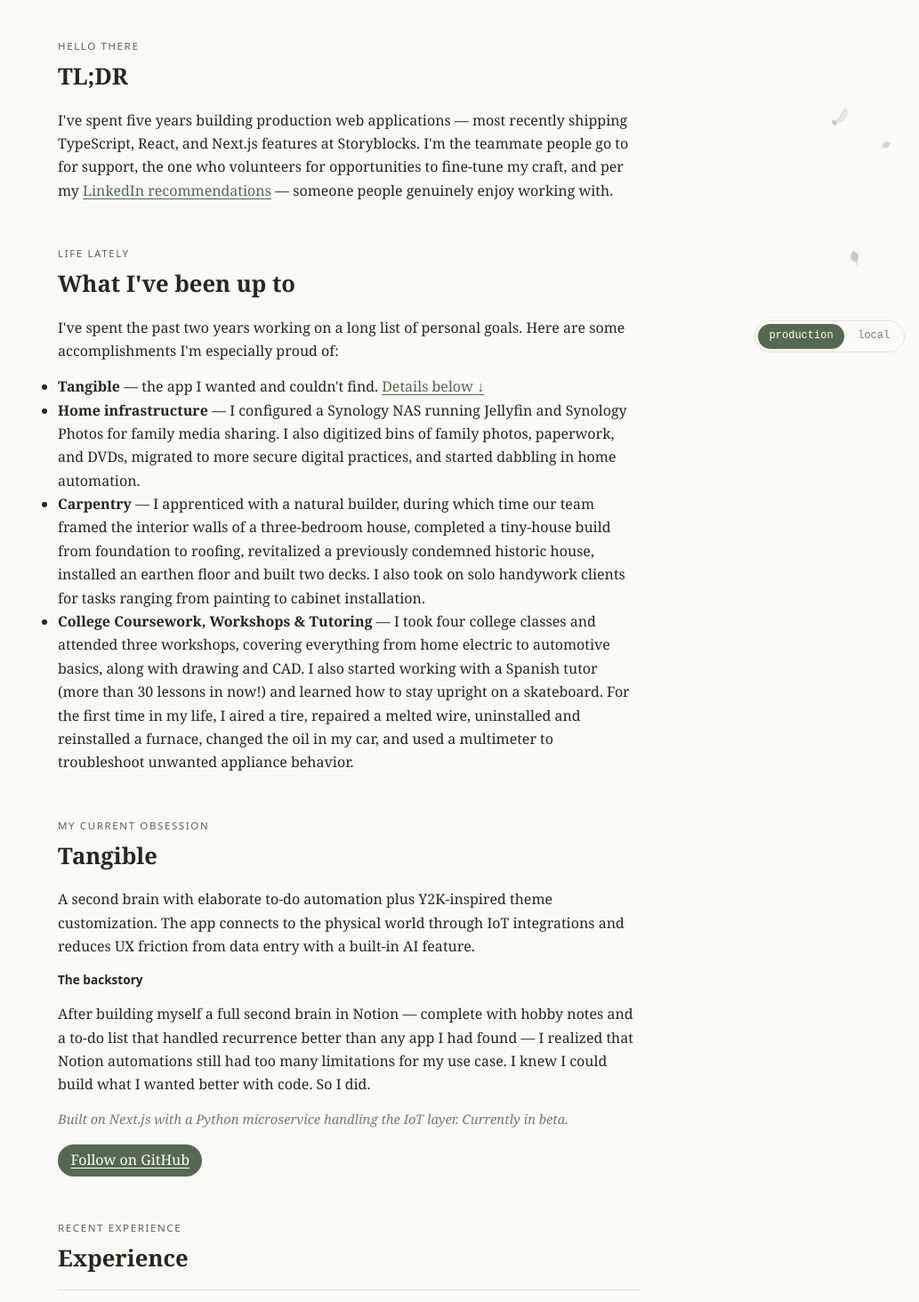
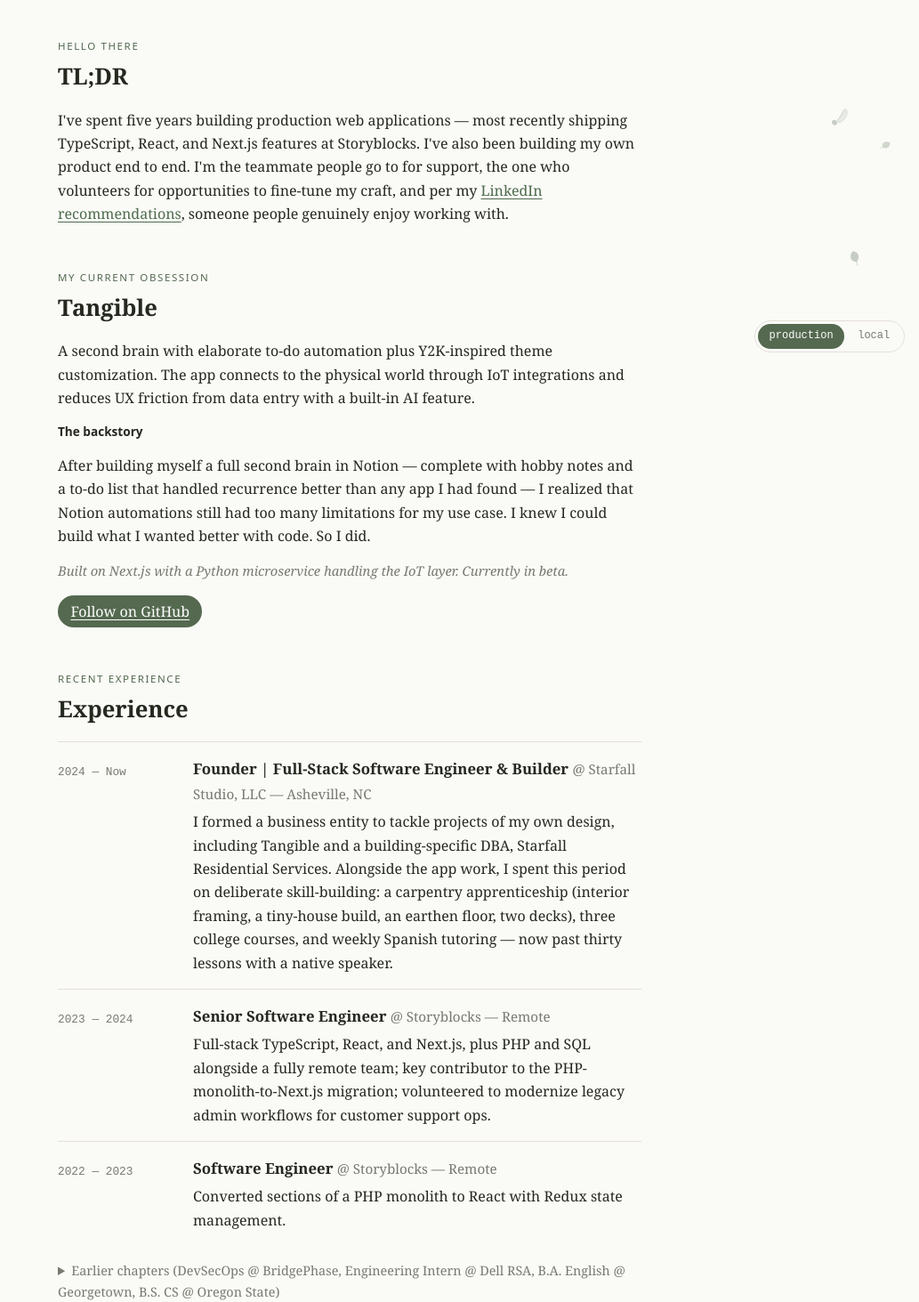
Before and after one commit to katiejyoung/katiejyoung, a React (Vite) app: page / in a window 1280 px wide. Shown: the part 388-1851 px from the top of the page at 89% size, without its empty margins (247-1280 px from the left). Built offline with nearby package versions, Linux system fonts and the light colour scheme.

Commit message:
Copy work

```diff
--- a/src/App.jsx
+++ b/src/App.jsx
@@ -62,44 +62,12 @@ export default function App() {
         <Section id="about" kicker="Hello there" title="TL;DR">
           <p>
             I've spent five years building production web applications — most recently shipping
-            TypeScript, React, and Next.js features at Storyblocks. I'm the teammate people go to for support, the one who volunteers for opportunities
-            to fine-tune my craft, and per my{" "}
+            TypeScript, React, and Next.js features at Storyblocks. I've also been
+            building my own product end to end. I'm the teammate people go to for support, the one who
+            volunteers for opportunities to fine-tune my craft, and per my{" "}
             <a href="https://www.linkedin.com/in/katiejanelle/details/recommendations/">
-            LinkedIn recommendations</a> — someone people genuinely enjoy working with.
+            LinkedIn recommendations</a>, someone people genuinely enjoy working with.
           </p>
-        </Section>
-
-        <Section id="lately" kicker="Life lately" title="What I've been up to">
-          <p>
-            I've spent the past two years working on a long list of personal goals. Here are some accomplishments I'm especially proud of:
-          </p>
-          <ul>
-            <li>
-              <strong>Tangible</strong> — the app I wanted and couldn't find.{" "}
-              <a href="#tangible">Details below ↓</a>
-            </li>
-            <li>
-              <strong>Home infrastructure</strong> — I configured a Synology NAS running
-              Jellyfin and Synology Photos for family media sharing. I also digitized bins of family
-              photos, paperwork, and DVDs, migrated to more secure digital
-              practices, and started dabbling in home automation.
-            </li>
-            <li>
-              <strong>Carpentry</strong> — I apprenticed with a natural builder, during which time
-              our team framed the interior walls of a three-bedroom house, completed a tiny-house build from
-              foundation to roofing, revitalized a previously condemned historic house, installed an earthen floor
-              and built two decks. I also took on solo handywork clients for tasks ranging from painting to cabinet installation.
-            </li>
-            <li>
-              <strong>College Coursework, Workshops & Tutoring</strong> — I took four college
-              classes and attended three workshops, covering everything from
-              home electric to automotive basics, along with drawing and CAD. I also started
-              working with a Spanish tutor (more than 30 lessons in now!) and learned how to stay upright
-              on a skateboard. For the first time in my life, I aired a tire, repaired
-              a melted wire, uninstalled and reinstalled a furnace, changed the oil in my car,
-              and used a multimeter to troubleshoot unwanted appliance behavior.
-            </li>
-         </ul>
         </Section>
 
         <Section id="tangible" kicker="My current obsession" title="Tangible">
@@ -122,17 +90,12 @@ export default function App() {
 
         <Section id="experience" kicker="Recent experience" title="Experience">
           <ol className="timeline">
-            <TimelineItem role="Founder | Full-Stack Software Engineer & Builder" org="Starfall Studio, LLC — Asheville, NC" period="2025 — Now">
+            <TimelineItem role="Founder | Full-Stack Software Engineer & Builder" org="Starfall Studio, LLC — Asheville, NC" period="2024 — Now">
               <p>
-                I formed a business entity to tackle projects of my own design. Tangible falls under this entity, as does a
-                building-specific DBA, Starfall Residential Services.
-              </p>
-            </TimelineItem>
-            <TimelineItem role="Intentional Sabbatical" org="Independent — Richmond, VA" period="2024 — 2025">
-              <p>
-                A period of completing personal projects and volunteering. During this time, I dreamed up and
-                started Tangible (and later re-wrote it from scratch) and completed more than 800 tasks, which — naturally — I tracked
-                with the system that inspired the app.
+                I formed a business entity to tackle projects of my own design, including Tangible and a
+                building-specific DBA, Starfall Residential Services. Alongside the app work, I spent this period on
+                deliberate skill-building: a carpentry apprenticeship (interior framing, a tiny-house build, an earthen floor, two decks),
+                three college courses, and weekly Spanish tutoring — now past thirty lessons with a native speaker.
               </p>
             </TimelineItem>
             <TimelineItem role="Senior Software Engineer" org="Storyblocks — Remote" period="2023 — 2024">
```
